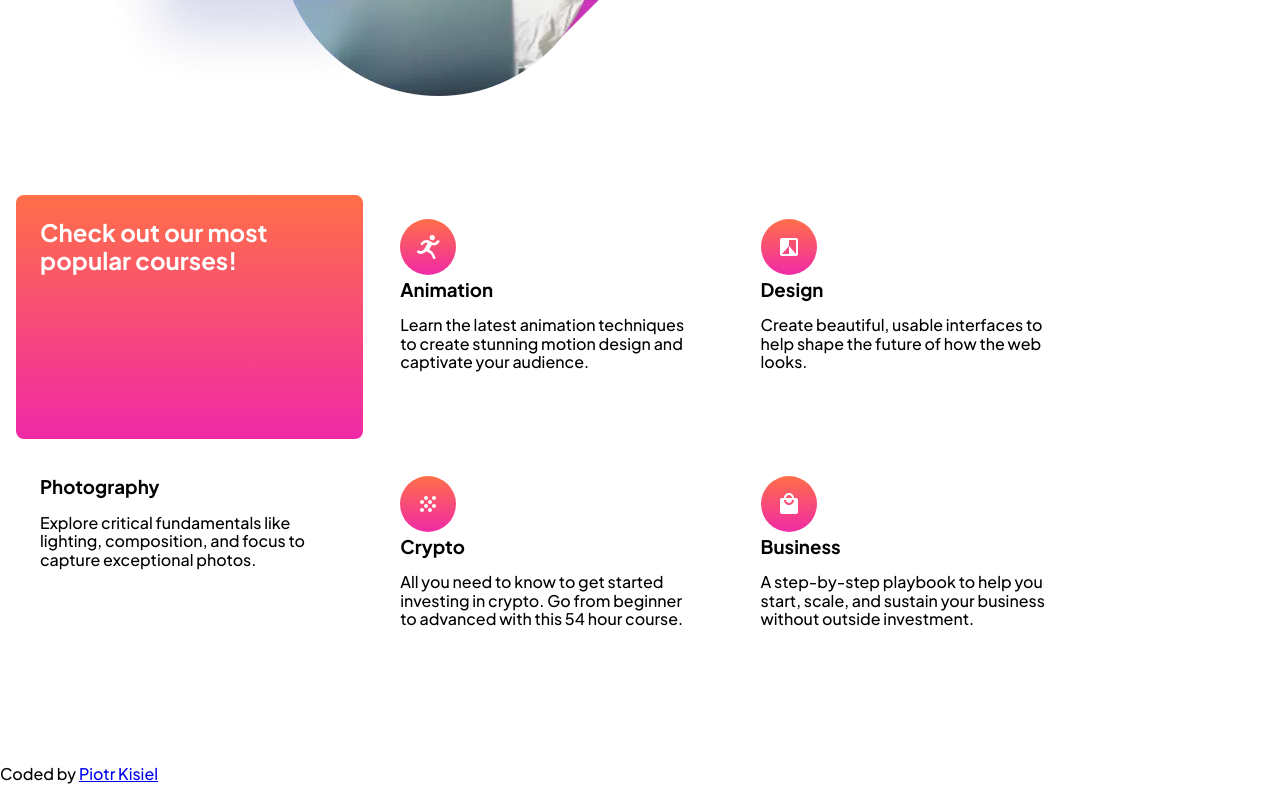
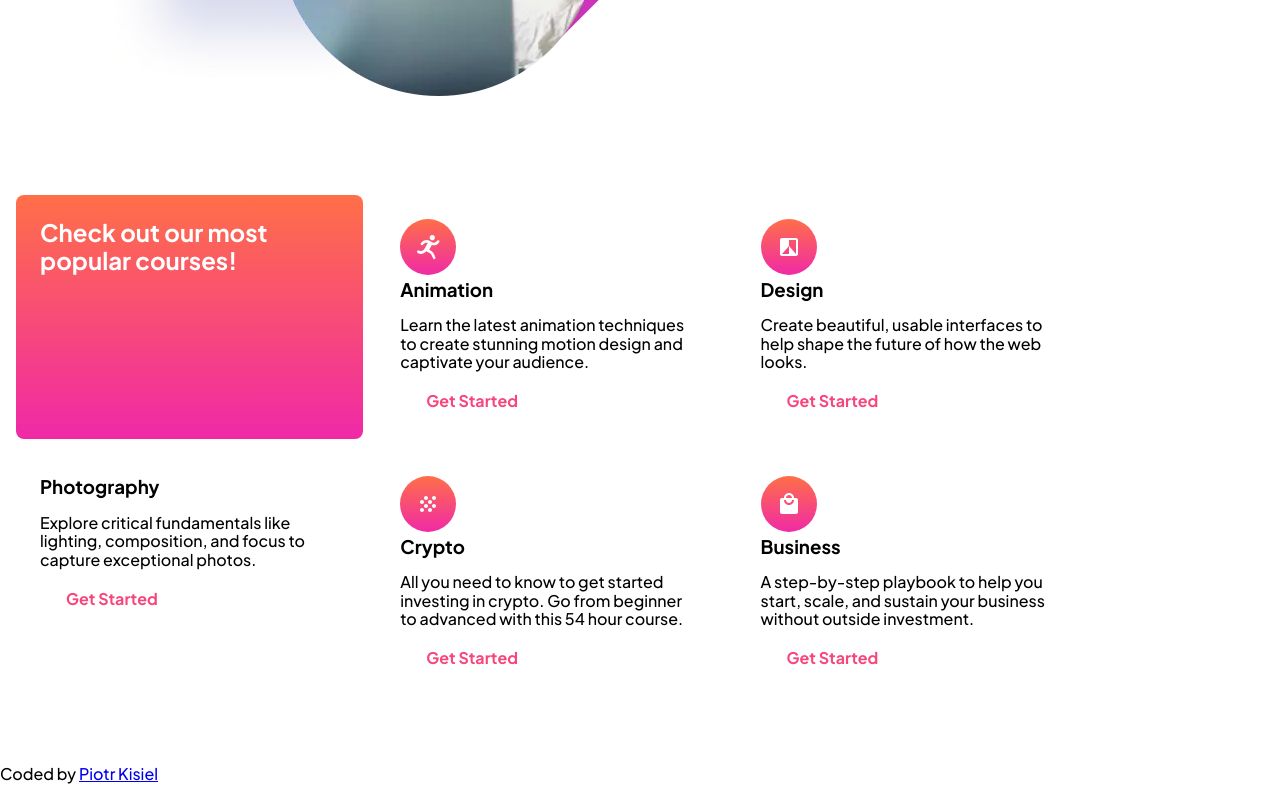
Before and after one commit to pietyr/skilled-elearning-landing-page, a website: page index.html in a window 1280 px wide. Shown: the part 1077-1877 px from the top of the page. Drawn offline with Linux system fonts and the light colour scheme.

Commit message:
fix: typo

```diff
--- a/index.html
+++ b/index.html
@@ -111,7 +111,7 @@
             Learn the latest animation techniques to create stunning motion
             design and captivate your audience.
           </p>
-          <a href="#" class="card__button button button-white">Get Started</a>
+          <a href="#" class="card__button button button--white">Get Started</a>
         </article>
         <article class="card card--white introduction__card">
           <img src="./assets/icon-design.svg" alt="" class="card__logo" />
@@ -120,7 +120,7 @@
             Create beautiful, usable interfaces to help shape the future of how
             the web looks.
           </p>
-          <a href="#" class="card__button button button-white">Get Started</a>
+          <a href="#" class="card__button button button--white">Get Started</a>
         </article>
         <article class="card card--white introduction__card>
           <img src="./assets/icon-photography.svg" alt="" class="card__logo" />
@@ -129,7 +129,7 @@
             Explore critical fundamentals like lighting, composition, and focus
             to capture exceptional photos.
           </p>
-          <a href="#" class="card__button button button-white">Get Started</a>
+          <a href="#" class="card__button button button--white">Get Started</a>
         </article>
         <article class="card card--white introduction__card">
           <img src="./assets/icon-crypto.svg" alt="" class="card__logo" />
@@ -138,7 +138,7 @@
             All you need to know to get started investing in crypto. Go from
             beginner to advanced with this 54 hour course.
           </p>
-          <a href="#" class="card__button button button-white">Get Started</a>
+          <a href="#" class="card__button button button--white">Get Started</a>
         </article>
         <article class="card card--white introduction__card">
           <img src="./assets/icon-business.svg" alt="" class="card__logo" />
@@ -147,7 +147,7 @@
             A step-by-step playbook to help you start, scale, and sustain your
             business without outside investment.
           </p>
-          <a href="#" class="card__button button button-white">Get Started</a>
+          <a href="#" class="card__button button button--white">Get Started</a>
         </article>
       </section>
     </main>
--- a/scss/components/_button.scss
+++ b/scss/components/_button.scss
@@ -36,4 +36,12 @@
       filter: opacity(0.8);
     }
   }
+
+  &--white {
+    color: var.$sasquatch-socks;
+
+    &:visited {
+      color: var.$sasquatch-socks;
+    }
+  }
 }
```
Also changed, not shown: style.css, 1 other file.
